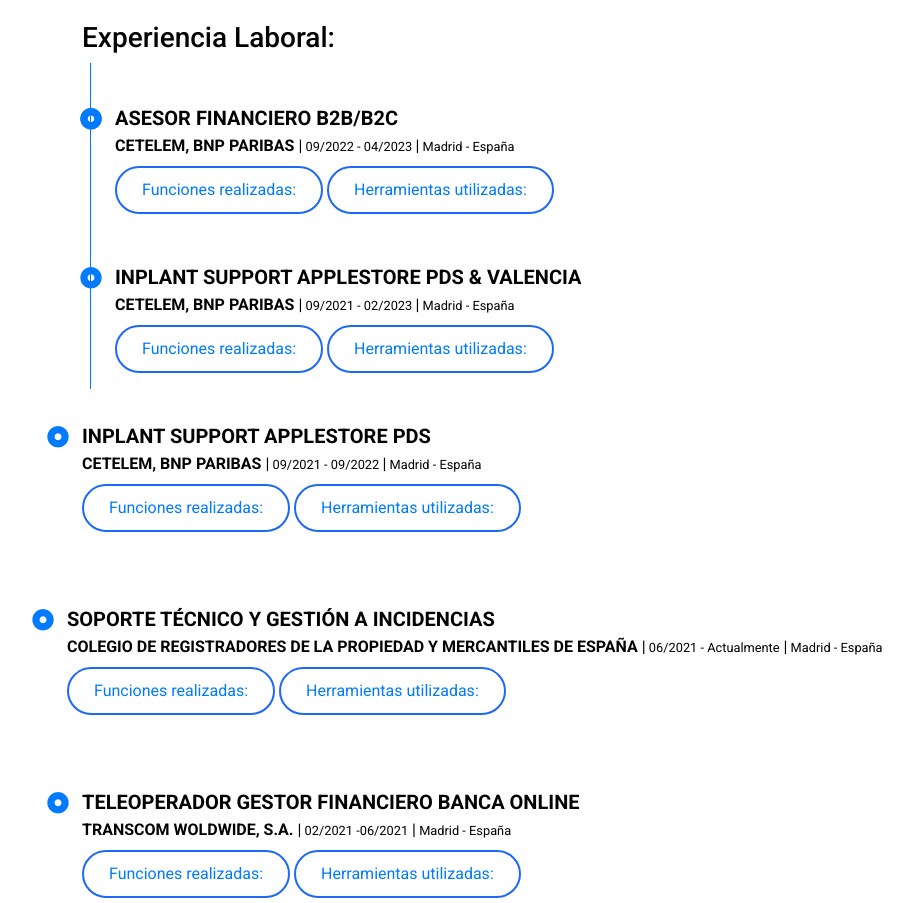
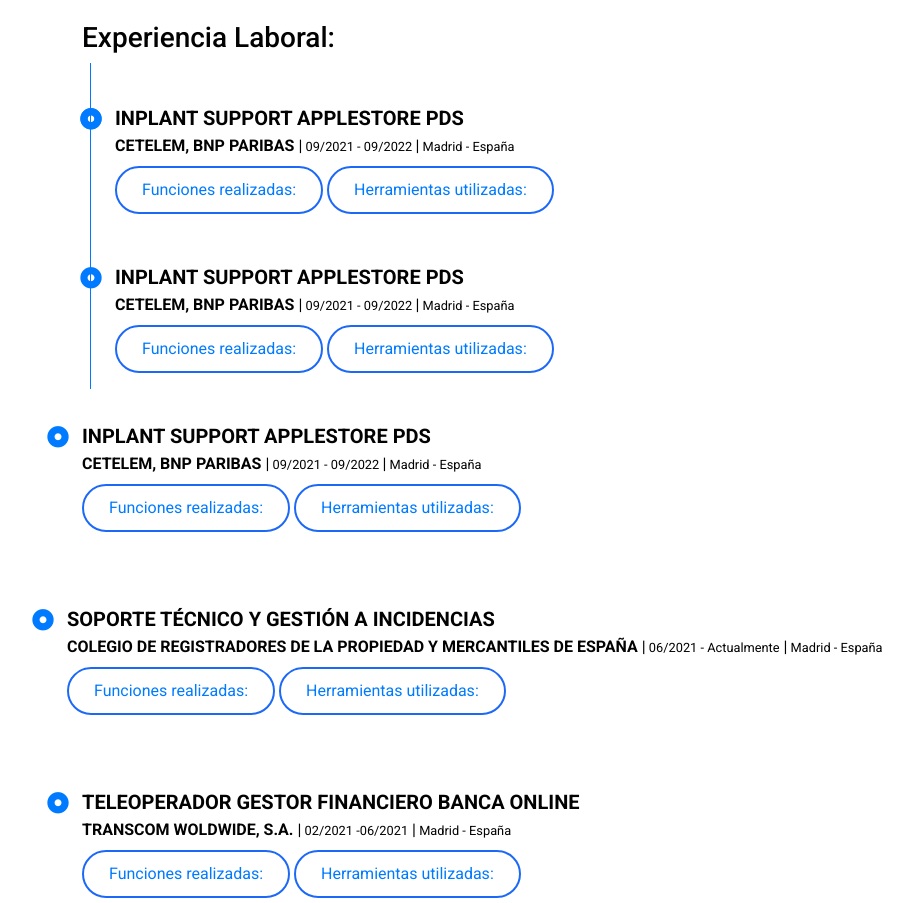
Before and after one commit to MiguelBohorquez/MiguelBohorquez.github.io, a plain HTML site: page index.html in a window 1280 px wide. Shown: the part 3904-4807 px from the top of the page, without its empty margins (3-916 px from the left). Drawn offline with nearby package versions, Linux system fonts and the light colour scheme.

Commit message:
Update index.html

```diff
--- a/index.html
+++ b/index.html
@@ -698,15 +698,16 @@
                             <i class="far fa-dot-circle text-primary position-absolute"
                                 style="top: 2px; left: -35px; font-size: 22px"></i>
 
-
-                        <div class="position-relative ex-me mb-4">
+                        <!-- -->
+                         <div class="position-relative ex-me mb-4">
                                 <i class="far fa-dot-circle text-primary position-absolute"
                                     style="top: 2px; left: -35px; font-size: 22px"></i>
-                                <h5 class="font-weight-bold mb-1">ASESOR FINANCIERO B2B/B2C</h5>
+                                <h5 class="font-weight-bold mb-1">INPLANT SUPPORT APPLESTORE PDS</h5>
                                 <p class="mb-2">
                                     <strong> CETELEM, BNP PARIBAS </strong>
-                                    |<small> 09/2022 - 04/2023 </small> |<small>
+                                    |<small> 09/2021 - 09/2022 </small> |<small>
                                         Madrid - España</small>
+
                                 </p>
 
                                 <p>
@@ -753,14 +754,15 @@
                         </div>
 
 
-<div class="position-relative ex-me mb-4">
+  <div class="position-relative ex-me mb-4">
                                 <i class="far fa-dot-circle text-primary position-absolute"
                                     style="top: 2px; left: -35px; font-size: 22px"></i>
-                                <h5 class="font-weight-bold mb-1">INPLANT SUPPORT APPLESTORE PDS & VALENCIA</h5>
+                                <h5 class="font-weight-bold mb-1">INPLANT SUPPORT APPLESTORE PDS</h5>
                                 <p class="mb-2">
                                     <strong> CETELEM, BNP PARIBAS </strong>
-                                    |<small> 09/2021 - 02/2023 </small> |<small>
+                                    |<small> 09/2021 - 09/2022 </small> |<small>
                                         Madrid - España</small>
+
                                 </p>
 
                                 <p>
@@ -811,7 +813,9 @@
                             </div>
                         </div>
 
-<div class="position-relative ex-me mb-4">
+
+
+                            <div class="position-relative ex-me mb-4">
                                 <i class="far fa-dot-circle text-primary position-absolute"
                                     style="top: 2px; left: -35px; font-size: 22px"></i>
                                 <h5 class="font-weight-bold mb-1">INPLANT SUPPORT APPLESTORE PDS</h5>
@@ -819,6 +823,7 @@
                                     <strong> CETELEM, BNP PARIBAS </strong>
                                     |<small> 09/2021 - 09/2022 </small> |<small>
                                         Madrid - España</small>
+
                                 </p>
 
                                 <p>
```
